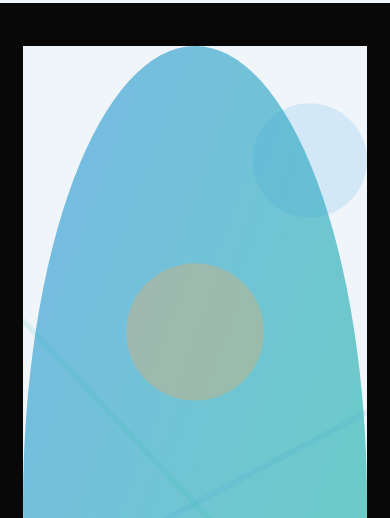
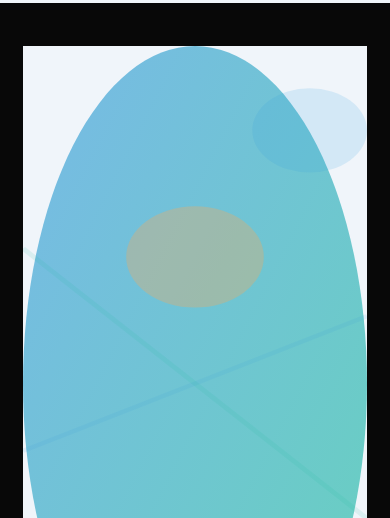
Before and after one commit to manoharpra/newportfolio, a plain HTML site: page index.html in a window 390 px wide. Shown: the part 582-1100 px from the top of the page. Drawn offline with Linux system fonts and the light colour scheme.

Commit message:
Update style.css

```diff
--- a/style.css
+++ b/style.css
@@ -126,7 +126,7 @@ nav ul li a:hover::after{
 }
 .about-col-1 img{
     width: 100%;
-    hight: 20vh;
+   height: 80vh;
 
 }
 .about-col-2 {
@@ -494,7 +494,7 @@ nav .bars , nav .xmark{
 
     .about-col-1 img{
         width: 100%;
-        hight:20vh;
+        height: 80vh;
 
     }
     .sub-title{
```
